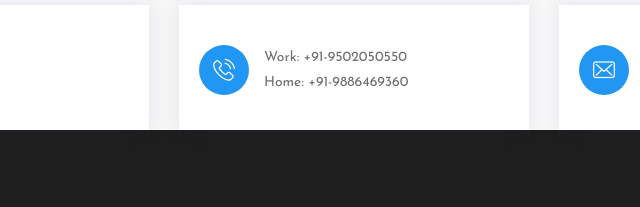
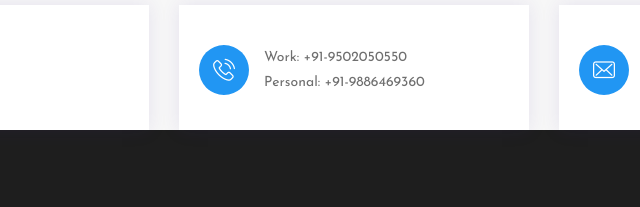
Before and after one commit to RavvaBhaskar/bhaskarravva, a plain HTML site: page index.html in a window 1280 px wide. Shown: the part 6007-6214 px from the top of the page, 286-926 px from the left. Drawn offline with nearby package versions, Linux system fonts and the light colour scheme; some packages are replaced by stand-ins of ours.

Commit message:
index html chnages

```diff
--- a/index.html
+++ b/index.html
@@ -499,7 +499,7 @@
                         <span class="icon flaticon-phone-call"></span>
                         <div class="info">
                            <p>Work: +91-9502050550</p>
-                           <p>Home: +91-9886469360</p>
+                           <p>Personal: +91-9886469360</p>
                         </div>
                      </div>
                   </div>
```
